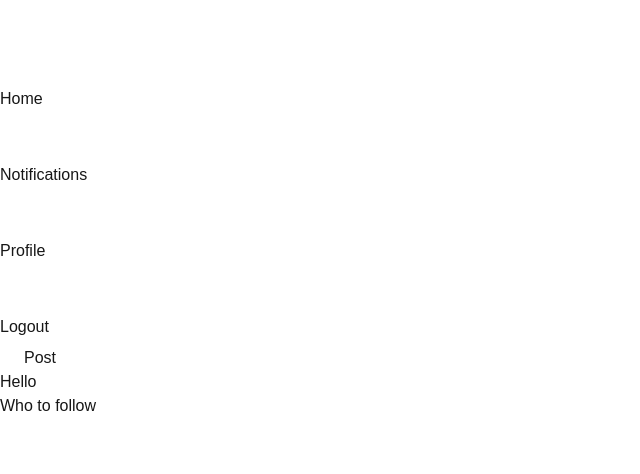
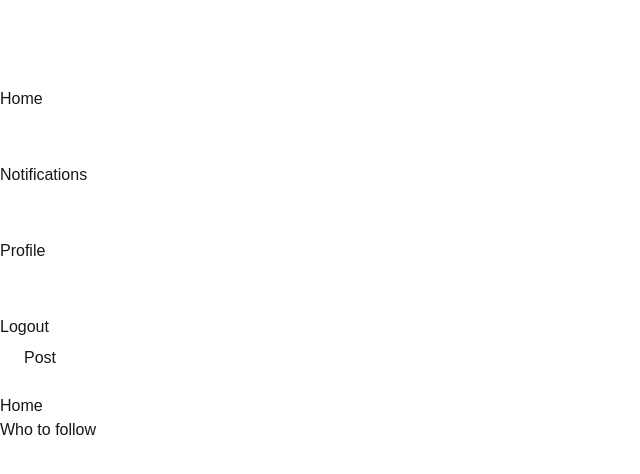
Before and after one commit to Prateekk02/twitter-clone, a Next.js app: page / in a window 1280 px wide. Shown: the top 474 px of the page, without its empty margins (0-640 px from the left). Built offline with nearby package versions, Linux system fonts and the light colour scheme.

Commit message:
Added Button and Home Component

```diff
--- a/src/app/page.tsx
+++ b/src/app/page.tsx
@@ -1,5 +1,7 @@
+import Header from "@/components/HomeComponent/Header"
+
 export default function Home() {
   return <>
-    Hello
+    <Header showBackArrow label="Home"/>
   </>
 }
--- /dev/null
+++ b/src/components/ButtonComponent/Button.tsx
@@ -0,0 +1,51 @@
+import React from "react"
+interface ButtonProps{
+    label: string,
+    secondary? :boolean,
+    fullWidth?: boolean,
+    large?: boolean,
+    onClick: () => void,
+    disabled?: boolean,
+    outline?:boolean
+}
+
+
+const Button:React.FC<ButtonProps> = ({
+    label,
+    secondary,
+    fullWidth,
+    large,
+    onClick,
+    disabled,
+    outline
+}) =>{
+    return <>
+        <button
+            disabled={disabled}
+            onClick={onClick}
+            className={`
+                disabled:opacity-70
+                disabled:cursor-not-allowed
+                rounded-full
+                font-semibold
+                hover:opacity-80
+                transition
+                border-2
+                ${fullWidth? 'w-full': 'w-fit'}
+                ${secondary?"bg-white" : "bg-sky-500"}
+                ${secondary?"text-black" : "text-white"}
+                ${secondary?"border-black" : "border-sky-500"}
+                ${large? "text-xl" : "text-md"}
+                ${large? "px-5" : "px4"}
+                ${large? "py-3" : "py-2"}
+                ${outline? "bg-transparent" : ""}
+                ${outline? "border-white" : ""}
+                ${outline? "text-white" : ""}
+
+            `}>
+                {label}
+        </button>
+    </>
+}
+
+export default Button;
--- /dev/null
+++ b/src/components/HomeComponent/Header.tsx
@@ -0,0 +1,36 @@
+'use client'
+import { useRouter } from "next/navigation";
+import { useCallback } from "react";
+import React from "react";
+import { BiArrowBack } from "react-icons/bi";
+
+
+interface HeaderProps{
+    label: string,
+    showBackArrow?:boolean
+}
+
+const Header:React.FC<HeaderProps> = ({label, showBackArrow}) =>{
+    const router = useRouter();
+
+    const handleBack = useCallback(() =>{
+        router.back();
+    }, [router])
+    return <>
+        <div className="border-b-[1px] border-neutral-800 p-5">
+            <div className="flex flex-row items-center gap-2">
+                {showBackArrow &&
+                    <BiArrowBack
+                        onClick={handleBack}
+                        color="white"
+                        size={24}
+                        className="cursor-pointer hover:opacity-75  transition"
+                    />
+                }
+                <h1 className="text-white text-xl cursor-default font-semibold">{label}</h1>
+            </div>
+        </div>
+    </>
+}
+
+export default Header;
```
Also changed, not shown: src/components/Modal/Modal.tsx (added, +9 -0 lines), src/components/index.ts (+8 -1 lines), src/components/FollowbarComponent/FollowBar.tsx (renamed from src/components/Followbar/FollowBar.tsx).
